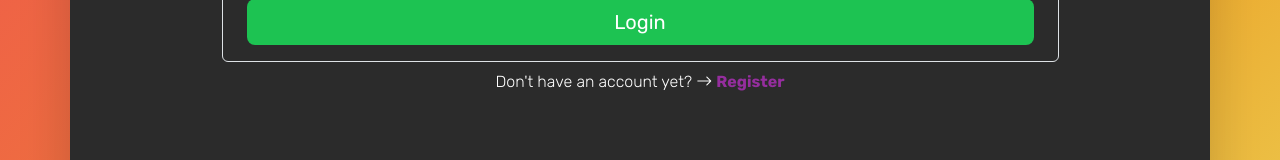
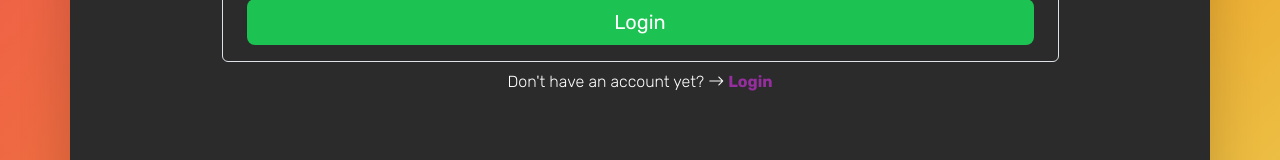
Before and after one commit to elegist/thm-guitar-configurator, a Vue app in the folder vue-guitar_configurator/: page /login in a window 1280 px wide. Shown: the part 362-522 px from the top of the page. Built offline with nearby package versions, Linux system fonts and the light colour scheme; no server answers.

Commit message:
Update LoginView.vue
fixed LoginView link to RegisterView

```diff
--- a/vue-guitar_configurator/src/views/LoginView.vue
+++ b/vue-guitar_configurator/src/views/LoginView.vue
@@ -38,7 +38,7 @@
         </div>
     </form>
 
-    <p class="fw-light mt-2">Don't have an account yet? <i class="bi bi-arrow-right"></i> <a class="link-primary fw-bold" type="button" href="#">Register</a></p>
+    <p class="fw-light mt-2">Don't have an account yet? <i class="bi bi-arrow-right"></i> <router-link class="link-primary fw-bold" type="button" to="/register">Login</router-link></p>
 
 </template>
 
```
